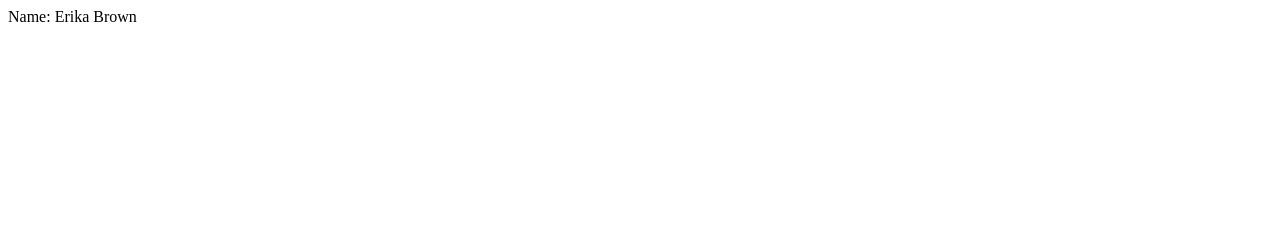
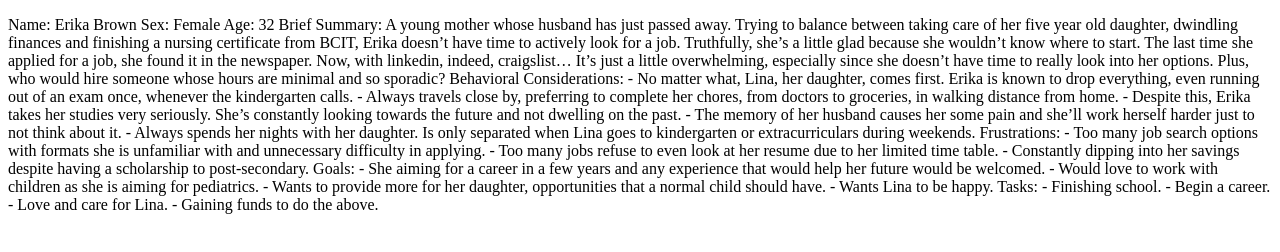
Before and after one commit to fhschan-bcit/Lab04_Repo, a plain HTML site: page Erika_Brown.html in a window 1280 px wide. Drawn offline with Linux system fonts and the light colour scheme.

Commit message:
Erika_Brown.html

```diff
--- a/Erika_Brown.html
+++ b/Erika_Brown.html
@@ -1 +1,48 @@
-Name: Erika Brown
+<!DOCTYPE html>
+
+<html>
+    <head>
+        <title>Persona for Erika Brown</title>
+    </head>
+
+    <body>
+        <p>
+                Name: Erika Brown
+
+                Sex: Female
+
+                Age: 32
+
+                Brief Summary: A young mother whose husband has just passed away. Trying to balance between taking care of her five year old daughter, dwindling finances and finishing a nursing certificate from BCIT, Erika doesn’t have time to actively look for a job. Truthfully, she’s a little glad because she wouldn’t know where to start. The last time she applied for a job, she found it in the newspaper. Now, with linkedin, indeed, craigslist… It’s just a little overwhelming, especially since she doesn’t have time to really look into her options. Plus, who would hire someone whose hours are minimal and so sporadic?
+
+                Behavioral Considerations:
+                -	No matter what, Lina, her daughter, comes first. Erika is known to drop everything, even running out of an exam once, whenever the kindergarten calls.
+                -	Always travels close by, preferring to complete her chores, from doctors to groceries, in walking distance from home.
+                -	Despite this, Erika takes her studies very seriously. She’s constantly looking towards the future and not dwelling on the past.
+                -	The memory of her husband causes her some pain and she’ll work herself harder just to not think about it.
+                -	Always spends her nights with her daughter. Is only separated when Lina goes to kindergarten or extracurriculars during weekends.
+
+                Frustrations:
+                -	Too many job search options with formats she is unfamiliar with and unnecessary difficulty in applying.
+                -	Too many jobs refuse to even look at her resume due to her limited time table.
+                -	Constantly dipping into her savings despite having a scholarship to post-secondary.
+
+                Goals:
+                -	She aiming for a career in a few years and any experience that would help her future would be welcomed.
+                -	Would love to work with children as she is aiming for pediatrics.
+                -	Wants to provide more for her daughter, opportunities that a normal child should have.
+                -	Wants Lina to be happy.
+
+                Tasks:
+                -	Finishing school.
+                -	Begin a career.
+                -	Love and care for Lina.
+                -	Gaining funds to do the above.
+
+        </p>
+    </body>
+
+
+
+
+</html>
```
